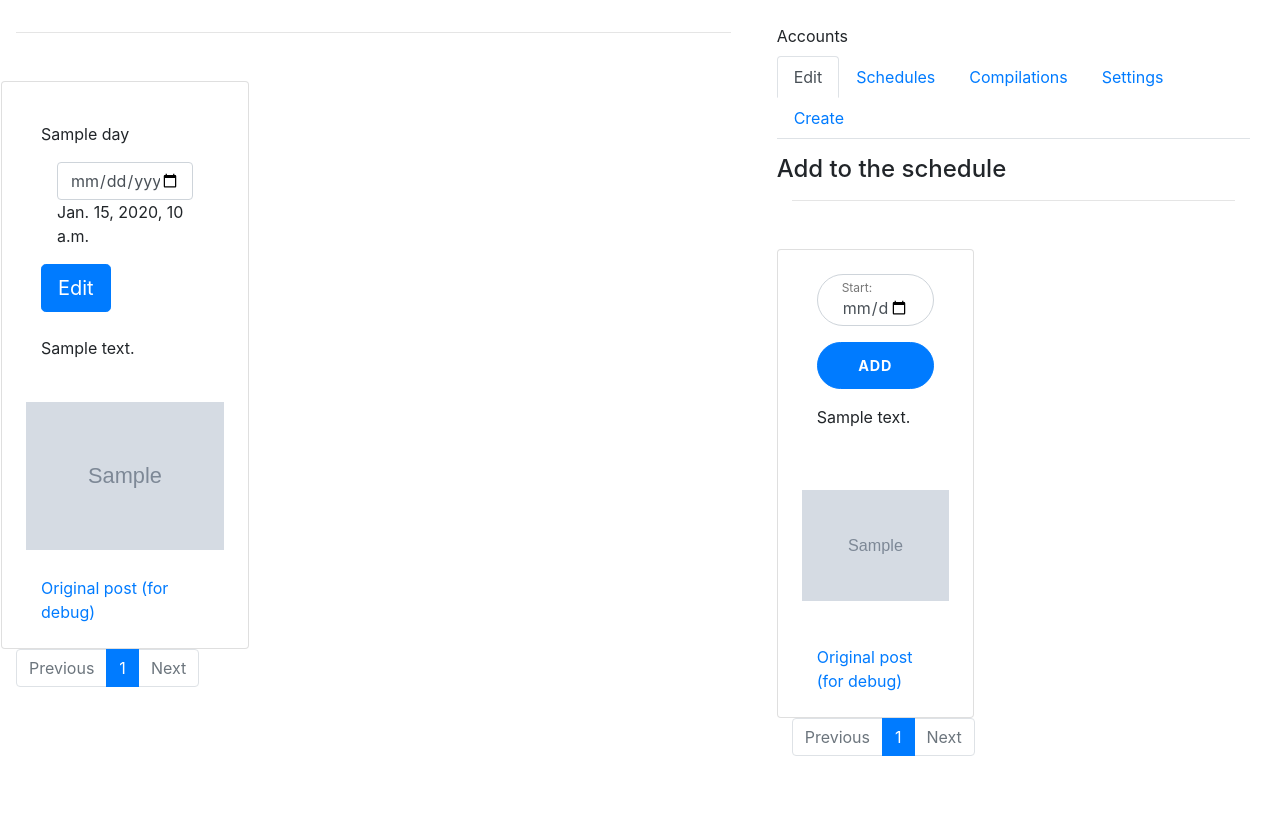
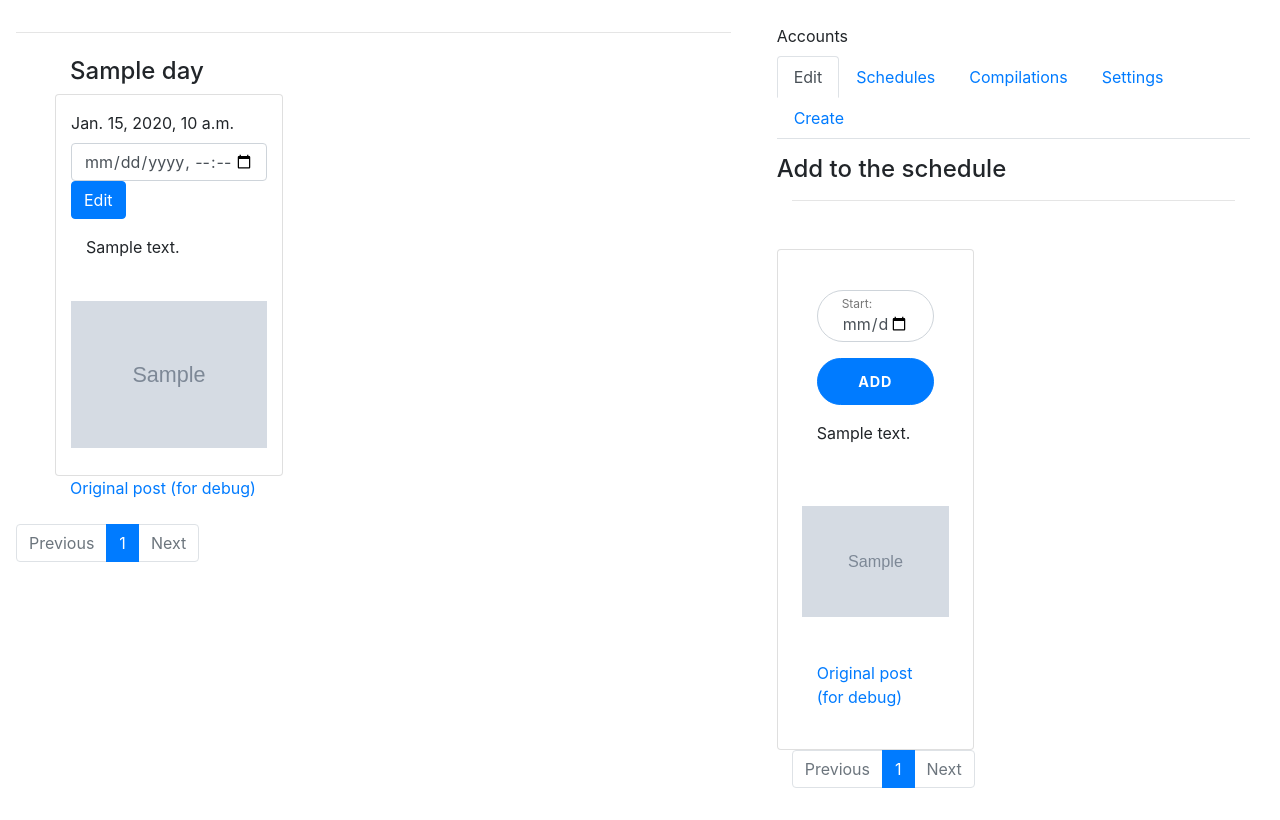
Before and after one commit to AlekseyZaychenkov/UCAH-Manager, a Django app: template workspace_editor/templates/home.html in a window 1280 px wide. Before the commit the page ends 756 px from the top, so only its background shows below. Run offline with Django 3.2, Linux system fonts and the light colour scheme; tables that the repository leaves empty hold one stand-in row (values such as "Sample post"); the template is opened without the code that fills it: values that come from a table or form of the project are taken from there, most other values are stand-ins (such as "Sample title", 1, 10 or a date in 2020); grey boxes marked "Sample" are stand-in pictures; some libraries are stand-ins or nearby versions.

Commit message:
- frontend carts for schedule

```diff
--- a/workspace_editor/templates/home.html
+++ b/workspace_editor/templates/home.html
@@ -60,6 +60,8 @@
         margin-left: 4px;
         margin-right: 4px;
     }
+
+
 </style>
 <div class="container-fluid">
     <div class="row">
@@ -67,25 +69,31 @@
 
         <div class="container col-md-7 col-lg-7 p-3">
             <hr>
-            <div class="row mt-5">
+            <div class="col">
                 {% for day, events_to_posts in schedule_events.items  %}
-                <div class="col-md-4 card">
-                    <div class="m-4">
+                <div class="col m-4">
                     <form method="post" class="mt-3">
                         {% csrf_token %}
 
-                            <p class="mt-3">{{day}}</p>
+                        <h4>{{day}}</h4>
 
+                        <div class="row">
                             {% for event, post in events_to_posts.items  %}
 
-    <!--                        TODO: check and fix  -->
-                                <form class="form-inline">
-                                    <div class="form-group mx-sm-3 mb-2" >
+                                <div class="col-md-4 card ">
+                                    <div class="col">
+                                        <!-- TODO: check and fix time edition -->
+                                        <form method="post" class="mt-3">
+                                            <div class="form-group mt-3" >
+                                                <div class="row">
+                                                    <label for="id_start_date">{{event.start_date}}</label>
                                                     {% render_field event_editform.start_date class="form-control" type="datetime-local" %}
-                                        <label for="id_start_date">{{event.start_date}}</label>
                                                     {{ event_editform.start_date.errors }}
+                                                    <button class="btn btn-primary" type="submit" name="action" value="edit_event">Edit</button>
                                                 </div>
-                                    <button class="btn btn-lg btn-primary mb-2" type="submit" name="action" value="edit_event">Edit</button>
+
+
+                                            </div>
                                         </form>
 
 
@@ -94,10 +102,7 @@
 
                                         <!-- TODO: place picture more compact -->
 
-
-
                                         <p class="mt-3">{{post.text}}</p>
-
 
 
                                         <div class="row">
@@ -112,19 +117,22 @@
                                             {% empty %}
                                             {% endfor %}
                                         </div>
+                                    </div>
+                                </div>
                             {% endfor %}
+                        <!-- TODO: make a text foldable-->
+                        <!-- <p class="mt-4">Description: '{{post.description}}'</p>-->
 
-                            <!-- TODO: make a text foldable-->
-
-                            <!--                                                                    <p class="mt-4">Description: '{{post.description}}'</p>-->
+                        </div>
 
                         <a href="{{post.original_post_url}}" target="_blank">Original post (for debug)</a>
                         <!-- TODO: figure out and add other useful information -->
                     </form>
-                    </div>
+
                 </div>
                 {% endfor %}
             </div>
+
             <nav aria-label="...">
                 <ul class="pagination">
                     {% if schedule_events.has_previous %}
@@ -228,6 +236,7 @@
                                                         <div class="col-md-5 card">
                                                             <div class="m-4">
                                                                 <form method="post" class="mt-3">
+                                                                    <div class="form-group mt-3" >
                                                                     {% csrf_token %}
                                                                     <div class="form-label-group">
                                                                         {% render_field event_createform.start_date class="form-control" type="datetime-local" %}
@@ -262,11 +271,11 @@
                                                                     </div>
 
                                                                     <!-- TODO: make a text foldable-->
-
-<!--                                                                    <p class="mt-4">Description: '{{post.description}}'</p>-->
+<!--                                                                <p class="mt-4">Description: '{{post.description}}'</p>-->
 
                                                                     <a href="{{post.original_post_url}}" target="_blank">Original post (for debug)</a>
                                                                     <!-- TODO: figure out and add other useful information -->
+                                                                    </div>
                                                                 </form>
                                                             </div>
                                                         </div>
```
Also changed, not shown: 1 other file. Lines whose indentation alone changed are shown as unchanged.
